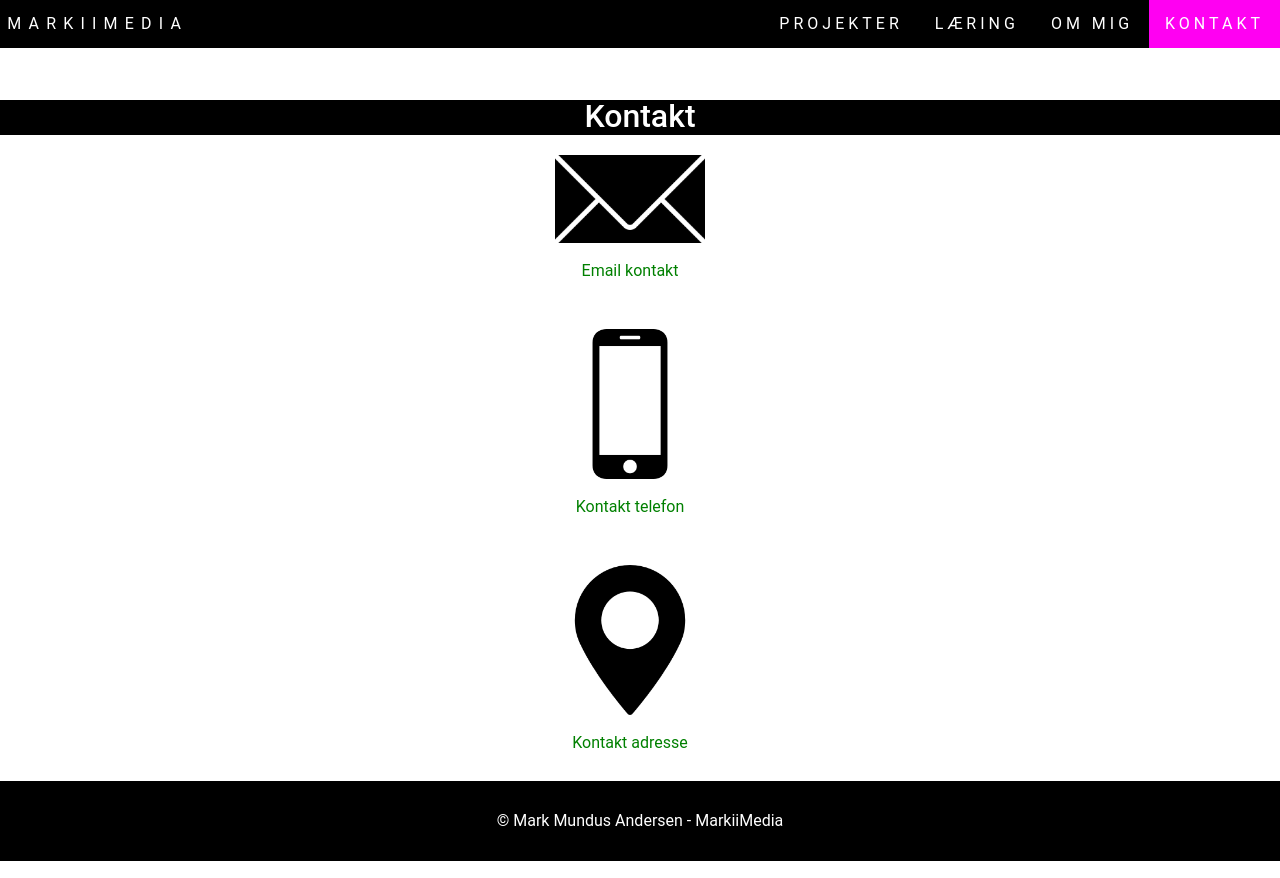
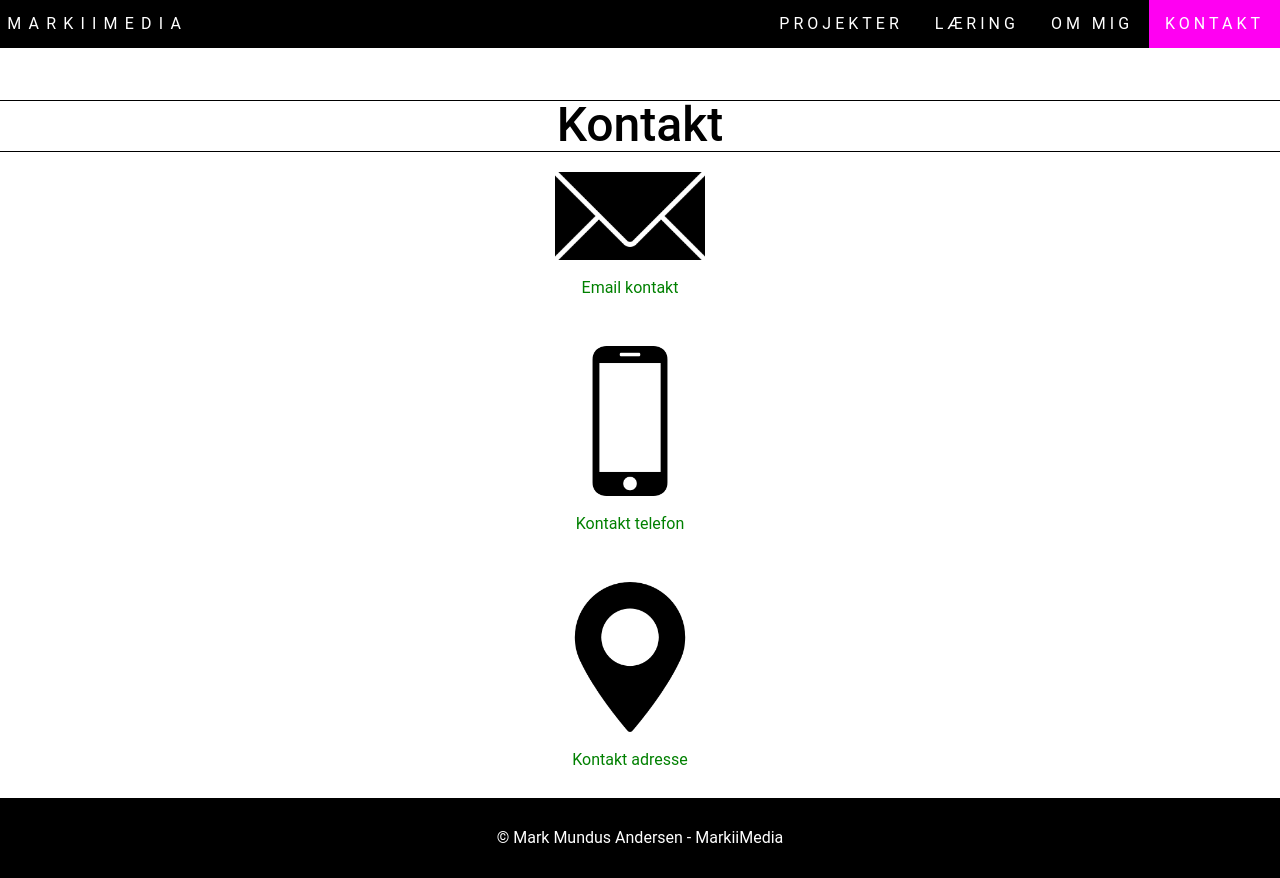
Before and after one commit to MarkiiMedia/portfolio_v2, a plain HTML site: page pages/kontakt.html in a window 1280 px wide. Drawn offline with Linux system fonts and the light colour scheme.

Commit message:
større overskrift på siden
større overskrift på siden

```diff
--- a/styles/stylesheet.css
+++ b/styles/stylesheet.css
@@ -162,14 +162,14 @@ projekter_mellemrum {
 	margin-top: 100px;
 }
 
-/* Dette er blot leg med design, det skal nok ændres */
+/* Dette er blot leg med design, det skal nok ændres, evt med shadow istedet for decideret streg?? */
 .page_container h1 {
 	text-align: center;
 	font-weight: 500;
-	font-size: 2em;
-	color: white;
-	background-color: black;
-	min-height: 35px;
+	font-size: 3em;
+	border-bottom: 1px solid black;
+	border-top: 1px solid black;
+	min-height: 50px;
 }
 
 
```
